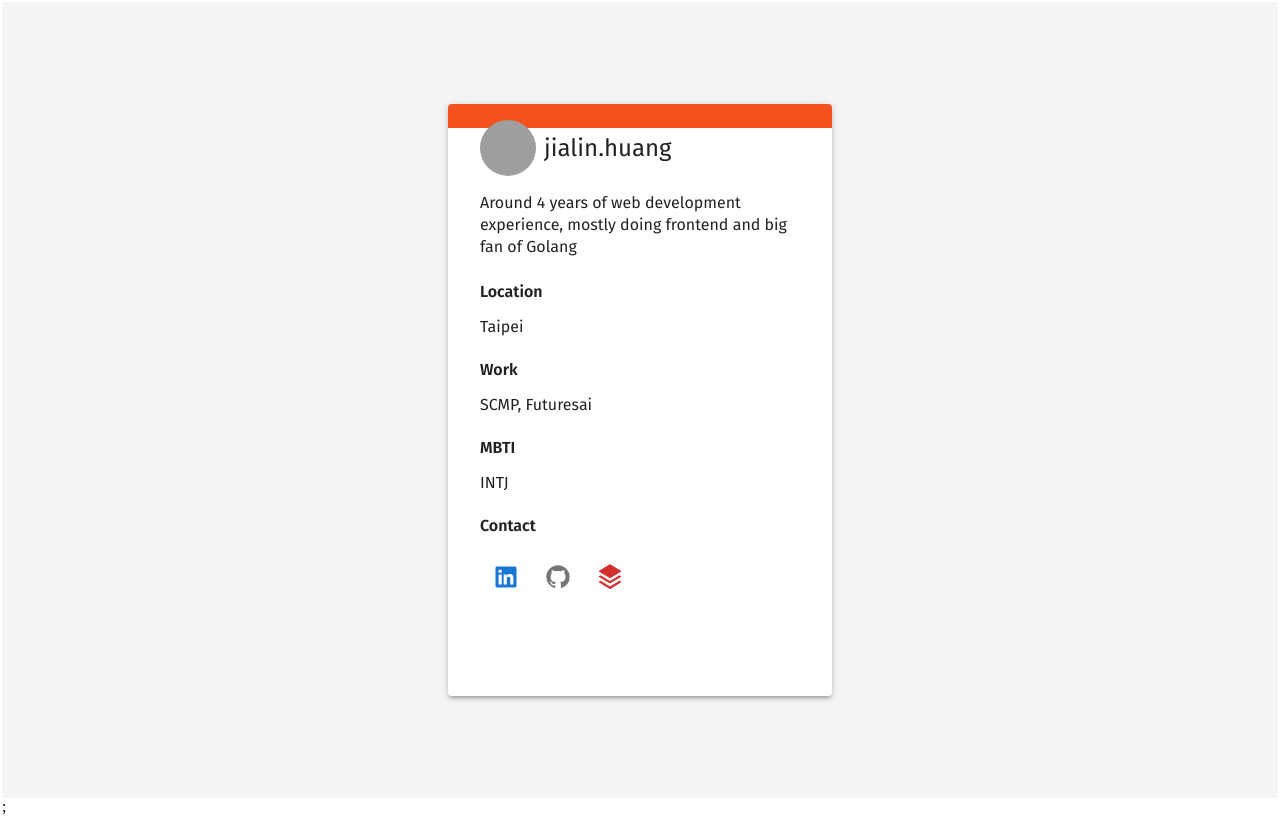
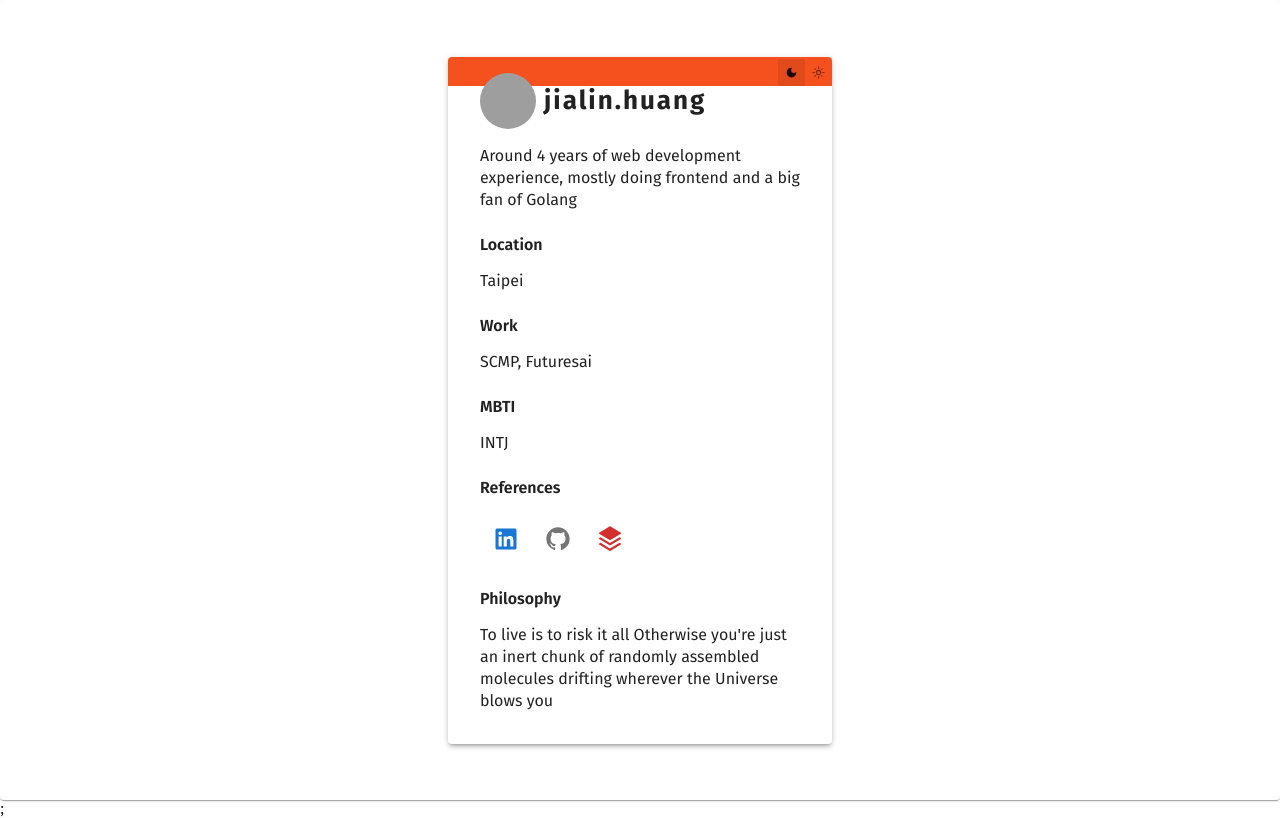
Before and after one commit to jialinhuangblog/jialinhuangblog.github.io, a Next.js app: page / in a window 1280 px wide. Built offline with nearby package versions, Linux system fonts and the light colour scheme; grey boxes are pictures that could not be loaded.

Commit message:
feat: theme toggle

```diff
--- /dev/null
+++ b/modules/styling/themes.tsx
@@ -0,0 +1,13 @@
+import { createTheme, ThemeProvider, ThemeOptions } from '@mui/material/styles'
+
+export const darkTheme = createTheme({
+  palette: {
+    mode: "dark",
+  },
+});
+
+export const lightTheme = createTheme({
+  palette: {
+    mode: "light",
+  },
+});
--- a/pages/_app.tsx
+++ b/pages/_app.tsx
@@ -17,7 +17,6 @@ const MyApp: NextPage<AppProps> = (props) => {
           }
           body,
           #__next {
-            padding: 1px;
             margin: 0;
             box-sizing: border-box;
             width: 100%;
--- a/pages/index.tsx
+++ b/pages/index.tsx
@@ -1,10 +1,20 @@
 import { css } from "@emotion/react";
 import { NextPage } from "next";
-import { Avatar, IconButton, Paper } from "@mui/material";
-import { globalGrey, globalOrange } from "~/modules/styling/colors";
+import {
+  Avatar,
+  IconButton,
+  Paper,
+  ToggleButton,
+  ToggleButtonGroup,
+} from "@mui/material";
+import { globalOrange } from "~/modules/styling/colors";
 import { flex } from "~/modules/styling/flex";
 import useMedia from "~/modules/styling/useMedia";
 import { RiLinkedinBoxFill, RiGithubFill, RiStackFill } from "react-icons/ri";
+import { ThemeProvider } from "@mui/material/styles";
+import { useState } from "react";
+import { darkTheme, lightTheme } from "~/modules/styling/themes";
+import { MdDarkMode, MdOutlineLightMode } from "react-icons/md";
 
 const descriptionCss = css`
   font-size: 16px;
@@ -17,23 +27,29 @@ const keyCss = css`
 
 const valueCss = css`
   font-weight: 400;
+  line-height: 22px;
+`;
+
+const toggleBtnCss = css`
+  border: 0;
+  border-radius: 0;
 `;
 const Home: NextPage = () => {
   const { isPc } = useMedia();
+  const [theme, setTheme] = useState<"light" | "dark">("light");
   return (
-    <div
+    <ThemeProvider theme={theme === "dark" ? darkTheme : lightTheme}>
+      <Paper
         css={css`
           ${flex.h.allCenter};
           height: 100%;
-        background: ${isPc ? globalGrey.g100 : "white"};
         `}
       >
         <Paper
           elevation={isPc ? 3 : 0}
           css={css`
-          height: 560px;
             width: 320px;
-          border-radius: 4px;
+            border-radius: ${isPc ? 4 : 0}px;
             position: relative;
             padding: 16px 32px;
             margin: 40px auto;
@@ -45,13 +61,37 @@ const Home: NextPage = () => {
             css={css`
               position: absolute;
               width: 100%;
-            height: 24px;
+              height: 29px;
               left: 0;
               top: 0;
               background: ${globalOrange.o600};
-            border-radius: 4px 4px 0 0;
+              border-radius: ${isPc ? 4 : 0}px ${isPc ? 4 : 0}px 0 0;
             `}
           />
+          <div
+            css={css`
+              position: absolute;
+              right: 0.5px;
+              top: 2px;
+            `}
+          >
+            <ToggleButtonGroup
+              size="small"
+              value={theme}
+              onChange={() => {
+                console.log(theme);
+                setTheme(theme === "light" ? "dark" : "light");
+              }}
+            >
+              <ToggleButton css={toggleBtnCss} value="light">
+                <MdDarkMode />
+              </ToggleButton>
+              <ToggleButton css={toggleBtnCss} value="dark">
+                <MdOutlineLightMode />
+              </ToggleButton>
+            </ToggleButtonGroup>
+          </div>
+
           <div
             css={css`
               ${flex.h.crossCenter};
@@ -65,7 +105,9 @@ const Home: NextPage = () => {
             <p
               css={css`
                 margin: 0;
-              font-size: 24px;
+                font-size: 26px;
+                font-weight: 700;
+                letter-spacing: 2px;
               `}
             >
               jialin.huang
@@ -73,7 +115,7 @@ const Home: NextPage = () => {
           </div>
           <p css={descriptionCss}>
             Around 4 years of web development experience, mostly doing frontend
-          and big fan of Golang
+            and a big fan of Golang
           </p>
           <p css={keyCss}>Location</p>
           <p css={valueCss}>Taipei</p>
@@ -81,7 +123,7 @@ const Home: NextPage = () => {
           <p css={valueCss}>SCMP, Futuresai</p>
           <p css={keyCss}>MBTI</p>
           <p css={valueCss}>INTJ</p>
-        <p css={keyCss}>Contact</p>
+          <p css={keyCss}>References</p>
           <div css={flex.h.crossCenter}>
             <IconButton
               href="https://www.linkedin.com/in/jlhuangprogramming/"
@@ -105,8 +147,15 @@ const Home: NextPage = () => {
               <RiStackFill />
             </IconButton>
           </div>
+          <p css={keyCss}>Philosophy</p>
+          <p css={valueCss}>
+            To live is to risk it all Otherwise you're just an inert chunk of
+            randomly assembled molecules drifting wherever the Universe blows
+            you
+          </p>
         </Paper>
-    </div>
+      </Paper>
+    </ThemeProvider>
   );
 };
 
```
Lines whose indentation alone changed are shown as unchanged.
